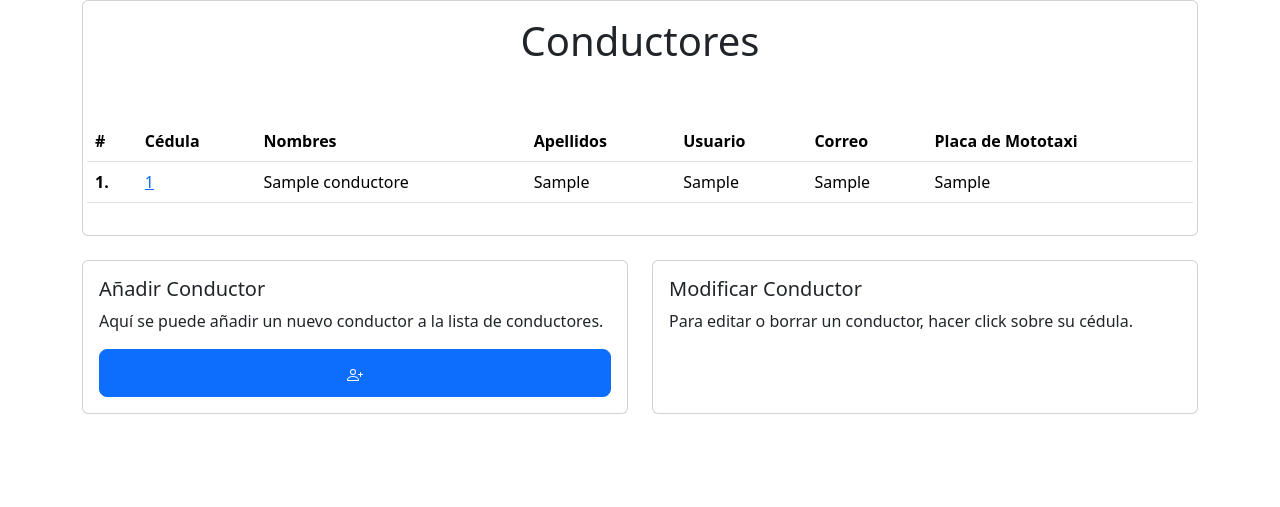
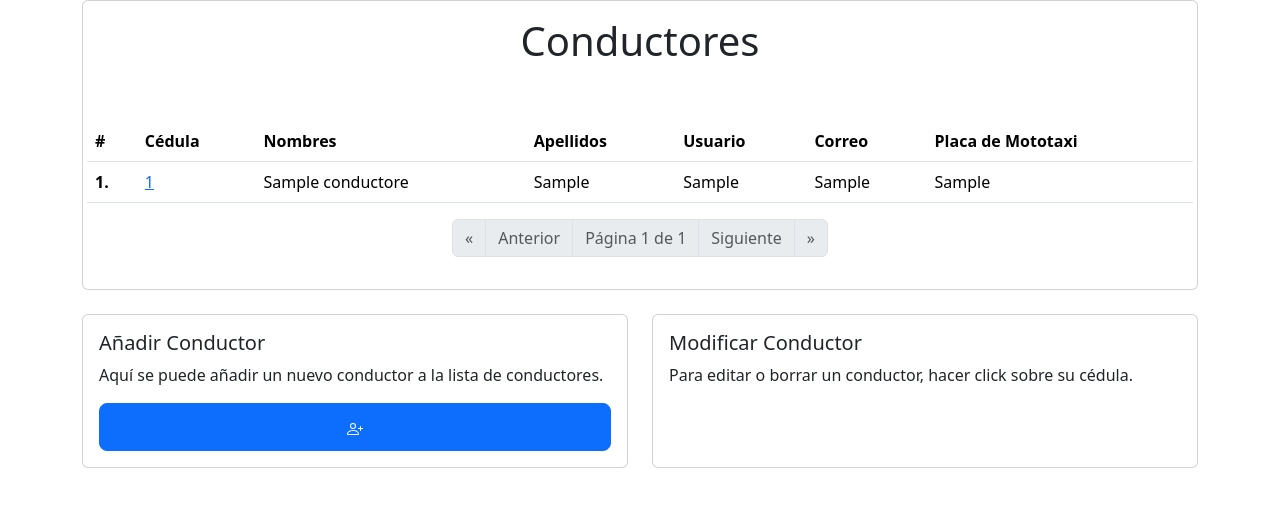
Before and after one commit to luiseurban/Transmedina_Project, a Django app: page /conductores/ in a window 1280 px wide. Shown: the part 102-609 px from the top of the page. Run offline with Django 5.2, Linux system fonts and the light colour scheme; a user stored in the database is signed in; tables that the repository leaves empty hold one stand-in row (values such as "Sample post").

Commit message:
Paginación para los listados
En cada listado se agrega una respectiva paginación para mostrar mejor orden.

```diff
--- /dev/null
+++ b/conductores/templates/includes/pagination.html
@@ -0,0 +1,32 @@
+
+<nav aria-label="Paginación">
+  <ul class="pagination justify-content-center">
+    {% if page_obj.has_previous %}
+      <li class="page-item">
+        <a class="page-link" href="?page=1" title="Primera página">&laquo;</a>
+      </li>
+      <li class="page-item">
+        <a class="page-link" href="?page={{ page_obj.previous_page_number }}">Anterior</a>
+      </li>
+    {% else %}
+      <li class="page-item disabled"><span class="page-link">&laquo;</span></li>
+      <li class="page-item disabled"><span class="page-link">Anterior</span></li>
+    {% endif %}
+
+    <li class="page-item disabled">
+      <span class="page-link">Página {{ page_obj.number }} de {{ page_obj.paginator.num_pages }}</span>
+    </li>
+
+    {% if page_obj.has_next %}
+      <li class="page-item">
+        <a class="page-link" href="?page={{ page_obj.next_page_number }}">Siguiente</a>
+      </li>
+      <li class="page-item">
+        <a class="page-link" href="?page={{ page_obj.paginator.num_pages }}" title="Última página">&raquo;</a>
+      </li>
+    {% else %}
+      <li class="page-item disabled"><span class="page-link">Siguiente</span></li>
+      <li class="page-item disabled"><span class="page-link">&raquo;</span></li>
+    {% endif %}
+  </ul>
+</nav>
--- a/conductores/templates/pages/ConductorPages/conductores_view/conductores_view.html
+++ b/conductores/templates/pages/ConductorPages/conductores_view/conductores_view.html
@@ -11,12 +11,12 @@
 <main class="container">
     <div class="card">
         <div class="card-body">
-            <h1 class="text-center" >Conductores</h1>
+            <h1 class="text-center">Conductores</h1>
             <div class="row">
                 <table class="table mt-5">
                     <thead>
                         <tr>
-                            <th scope="col">#</th> <!-- Nueva columna para el contador -->
+                            <th scope="col">#</th>
                             <th scope="col">Cédula</th>
                             <th scope="col">Nombres</th>
                             <th scope="col">Apellidos</th>
@@ -26,9 +26,9 @@
                         </tr>
                     </thead>
                     <tbody>
-                        {% for conductor in lista_conductores %}
+                        {% for conductor in page_obj %}
                         <tr>
-                            <th scope="row">{{forloop.counter}}.</th>
+                            <th scope="row">{{ forloop.counter }}.</th>
                             <td><a href="{% url 'conductor_detail' conductor.cedula %}">{{ conductor.cedula }}</a></td>
                             <td>{{ conductor.nombre }}</td>
                             <td>{{ conductor.apellido }}</td>
@@ -36,13 +36,21 @@
                             <td>{{ conductor.correo }}</td>
                             <td>{{ conductor.mototaxi }}</td>
                         </tr>
+                        {% empty %}
+                        <tr>
+                            <td colspan="7">No hay conductores registrados.</td>
+                        </tr>
                         {% endfor %}
                     </tbody>
                 </table>
             </div>
-        </main>
+            <div class="d-flex justify-content-center">
+                {% include "includes/pagination.html" %}
+            </div>
         </div>
     </div>
+</main>
+
 
     <main class="container">
         <div class="row mt-4">
--- a/conductores/templates/pages/MotoTaxiPages/mototaxi_view/mototaxis_view.html
+++ b/conductores/templates/pages/MotoTaxiPages/mototaxi_view/mototaxis_view.html
@@ -23,7 +23,7 @@
                         </tr>
                     </thead>
                     <tbody>
-                        {% for mototaxi in lista_mototaxis %}
+                        {% for mototaxi in page_obj %}
                         <tr>
                             <th scope="row">{{forloop.counter}}.</th>
                             <td><a href="{% url 'mototaxi_detail' mototaxi.placa_mototaxi %}">{{ mototaxi.placa_mototaxi }}</a></td>
@@ -33,6 +33,7 @@
                         {% endfor %}
                     </tbody>
                 </table>
+                {% include "includes/pagination.html" %}
             </div>
         </main>
         </div>
--- a/conductores/views.py
+++ b/conductores/views.py
@@ -7,9 +7,7 @@ from django.contrib.auth.decorators import login_required
 from django.urls import reverse
 from .models import Conductores, Mototaxis, Novedades
 from .forms import Conductor_Form, Mototaxi_Form
-
-
-from .models import Conductores
+from django.core.paginator import Paginator
 
 # Create your views here.
 
@@ -62,10 +60,18 @@ def signout(request):
 # CRUD CONDUCTORES
 @login_required
 def conductores_main_view(request):
-    # Verificar si el usuario es admin (usamos is_staff en este ejemplo)
+    # Verificar si el usuario es admin
     is_admin = request.user.is_staff
     lista_conductores = Conductores.objects.all()
-    return render(request, 'pages/ConductorPages/conductores_view/conductores_view.html', {'is_admin': is_admin, 'lista_conductores': lista_conductores})
+
+    paginator = Paginator(lista_conductores, 10)  # Muestra n conductores por página
+    page_number = request.GET.get('page')
+    page_obj = paginator.get_page(page_number)
+
+    return render(request, 'pages/ConductorPages/conductores_view/conductores_view.html', {
+        'is_admin': is_admin,
+        # 'lista_conductores': lista_conductores,
+        'page_obj': page_obj,})
 
 @login_required
 def conductor_detail(request, cedula):
@@ -141,7 +147,13 @@ def create_conductor(request):
 def mototaxis_main_view(request):
     is_admin = request.user.is_staff
     lista_mototaxis = Mototaxis.objects.all()
-    return render(request, 'pages/MotoTaxiPages/mototaxi_view/mototaxis_view.html', {'is_admin': is_admin, 'lista_mototaxis': lista_mototaxis})
+
+    paginator = Paginator(lista_mototaxis, 10)  # Muestra n mototaxis por página
+    page_number = request.GET.get('page')
+    page_obj = paginator.get_page(page_number)
+    return render(request, 'pages/MotoTaxiPages/mototaxi_view/mototaxis_view.html', {
+        'is_admin': is_admin,
+        'page_obj': page_obj,})
 
 @login_required
 def create_mototaxi(request):
```
